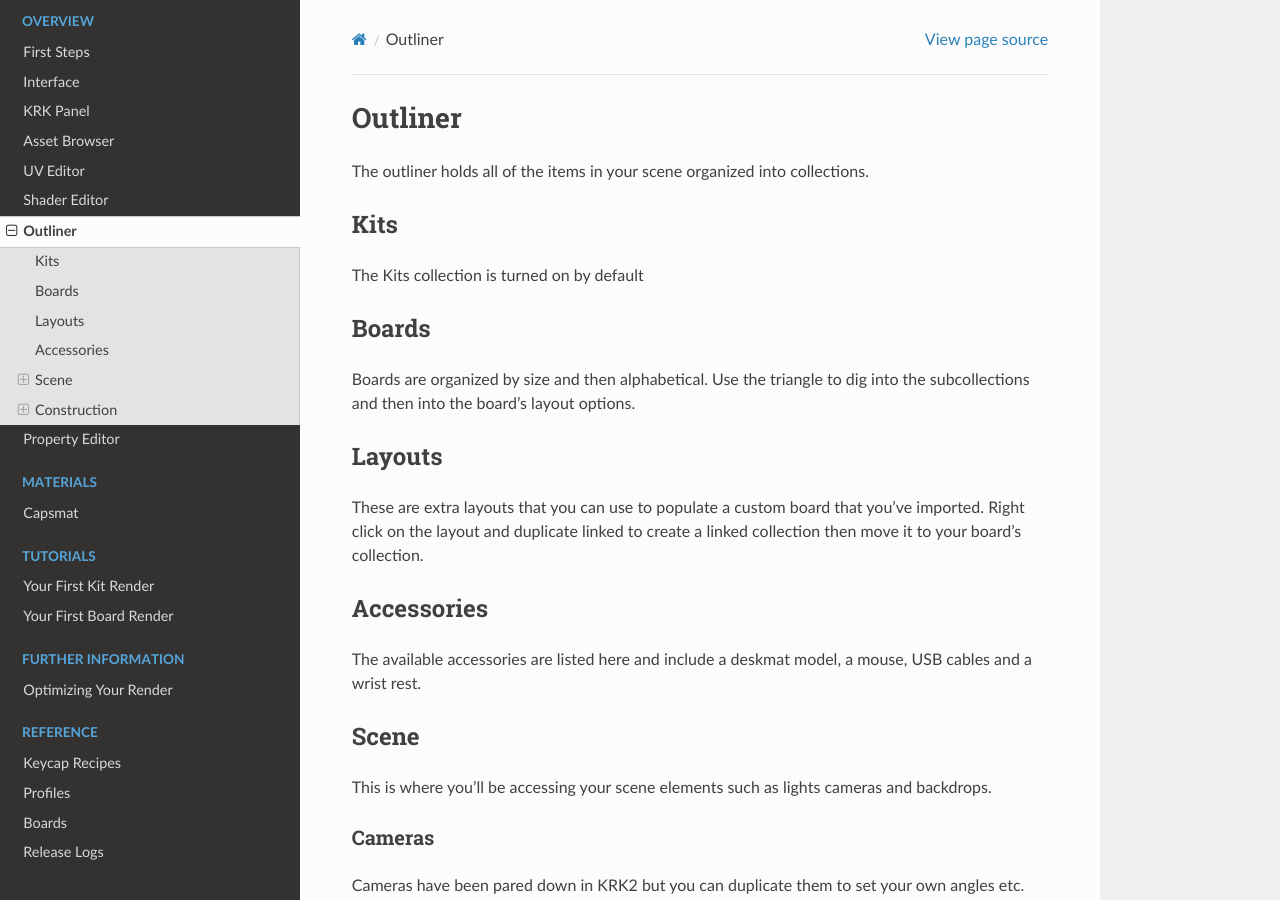
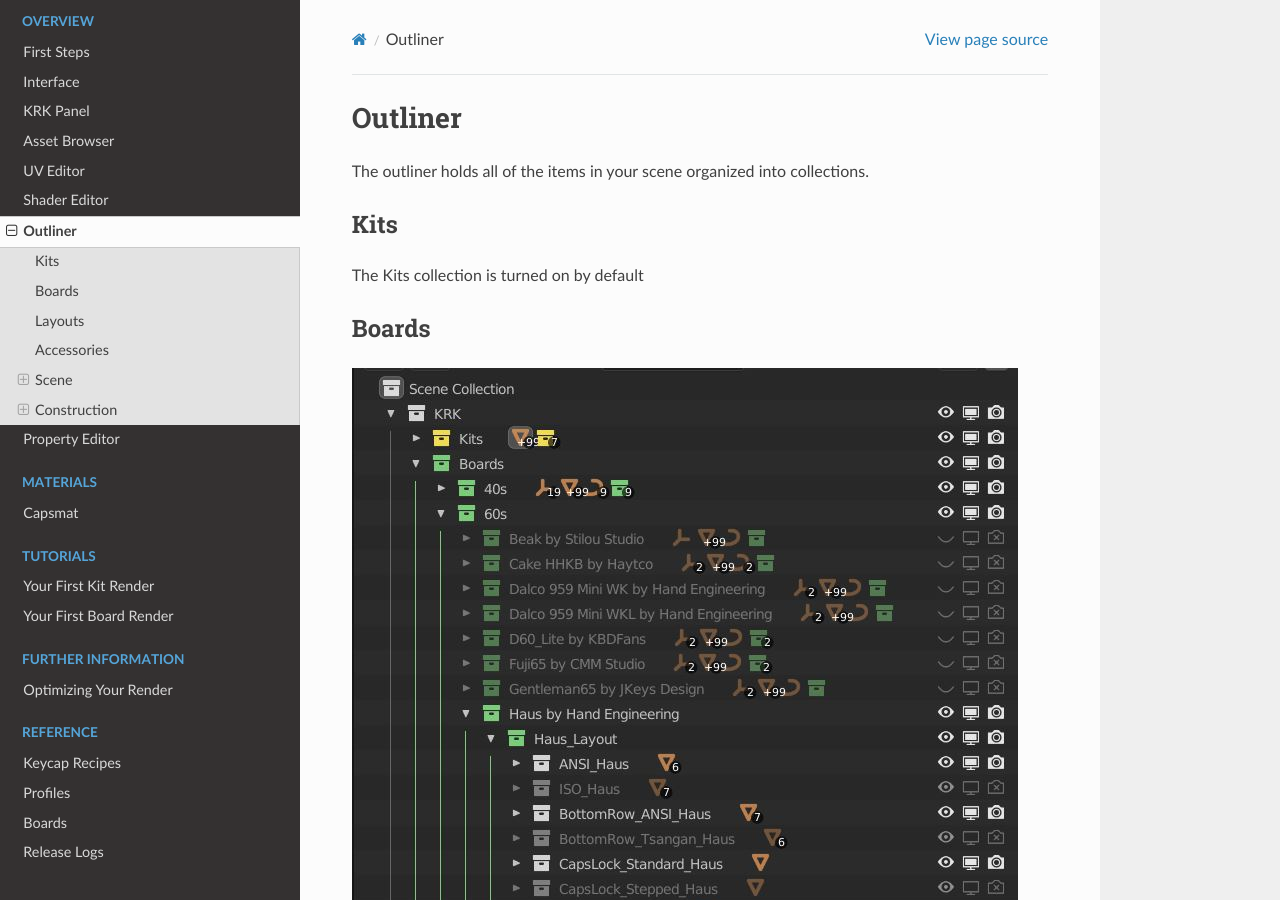
Before and after one commit to imperfectlink/KeyboardRenderKit, a Sphinx documentation site: the page built from docs/source/outliner.rst, in a window 1280 px wide and 900 px high. Built offline with Sphinx 7.4.7 and the Read the Docs theme 2.0.0, drawn with Linux system fonts in a browser that asks for light colours.

Commit message:
Update outliner.rst

```diff
--- a/docs/source/outliner.rst
+++ b/docs/source/outliner.rst
@@ -8,6 +8,9 @@ The Kits collection is turned on by default
 
 Boards
 ~~~~
+
+.. image:: img/BoardCollection.jpg
+
 Boards are organized by size and then alphabetical. Use the triangle to dig into the subcollections and then into the board's layout options.
 
 Layouts
```
